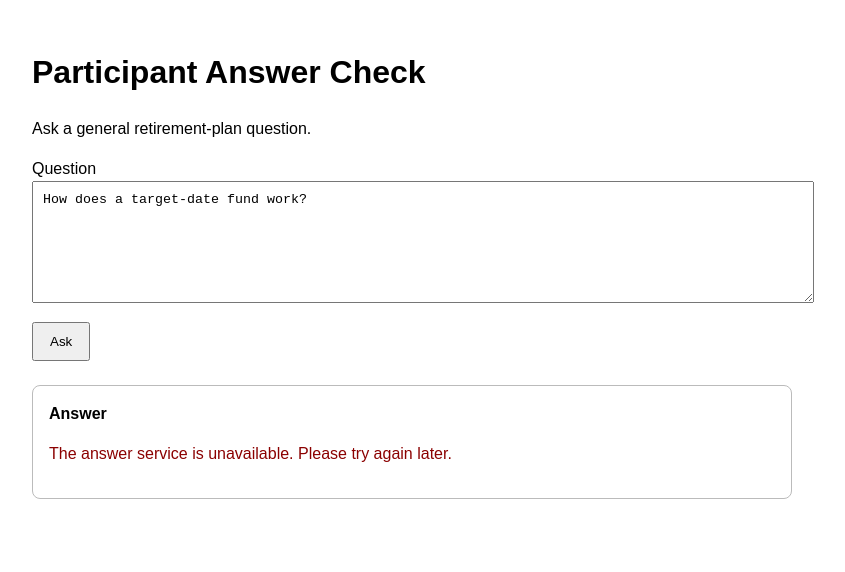
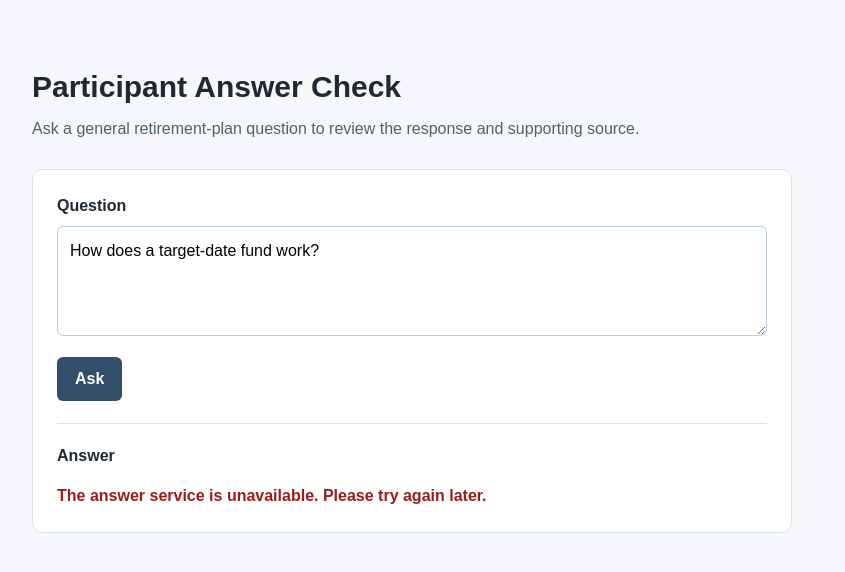
Before and after one commit to jmarihawkins/ai-assurance-playwright, a website: page public/index.html in a window 1280 px wide. Both pictures are taken after a click on the button "Ask". Shown: the whole page, without its empty margins (228-1073 px from the left). Drawn offline with Linux system fonts and the light colour scheme; no server answers.

Commit message:
finish project setup and documentation
Refine the participant page, document live and mock AI modes, update local setup instructions, and make CI use the locked dependency set with deterministic mock responses. The README now matches the actual grounding, audit, release-gate, and resilience behavior in the project.

```diff
--- a/public/index.html
+++ b/public/index.html
@@ -3,27 +3,138 @@
 <head>
   <meta charset="utf-8" />
   <meta name="viewport" content="width=device-width, initial-scale=1" />
+
   <title>Participant Answer Check</title>
+
   <style>
-    body { font-family: Arial, sans-serif; max-width: 760px; margin: 48px auto; padding: 0 20px; line-height: 1.5; }
-    textarea { width: 100%; min-height: 100px; padding: 10px; }
-    button { margin-top: 12px; padding: 10px 16px; cursor: pointer; }
-    #result { margin-top: 24px; padding: 16px; border: 1px solid #bbb; border-radius: 8px; }
-    #error { color: #8b0000; }
+    * {
+      box-sizing: border-box;
+    }
+
+    body {
+      margin: 0;
+      background: #f5f7fa;
+      color: #1f2933;
+      font-family: Arial, sans-serif;
+      line-height: 1.5;
+    }
+
+    main {
+      width: min(760px, calc(100% - 40px));
+      margin: 64px auto;
+    }
+
+    .header {
+      margin-bottom: 28px;
+    }
+
+    h1 {
+      margin: 0 0 8px;
+      font-size: 30px;
+    }
+
+    .intro {
+      margin: 0;
+      color: #52606d;
+    }
+
+    .card {
+      background: #ffffff;
+      border: 1px solid #d9e2ec;
+      border-radius: 10px;
+      padding: 24px;
+    }
+
+    label {
+      display: block;
+      margin-bottom: 8px;
+      font-weight: 600;
+    }
+
+    textarea {
+      width: 100%;
+      min-height: 110px;
+      padding: 12px;
+      border: 1px solid #bcccdc;
+      border-radius: 6px;
+      font: inherit;
+      resize: vertical;
+    }
+
+    textarea:focus {
+      outline: 2px solid #486581;
+      outline-offset: 1px;
+    }
+
+    button {
+      margin-top: 14px;
+      padding: 10px 18px;
+      border: 0;
+      border-radius: 6px;
+      background: #334e68;
+      color: #ffffff;
+      font: inherit;
+      font-weight: 600;
+      cursor: pointer;
+    }
+
+    button:hover {
+      background: #243b53;
+    }
+
+    button:disabled {
+      cursor: wait;
+      opacity: 0.7;
+    }
+
+    #result {
+      margin-top: 22px;
+      padding-top: 20px;
+      border-top: 1px solid #d9e2ec;
+    }
+
+    #answer {
+      margin-bottom: 12px;
+    }
+
+    #source {
+      margin-bottom: 0;
+      color: #52606d;
+      font-size: 14px;
+    }
+
+    #error {
+      margin-bottom: 0;
+      color: #9b1c1c;
+      font-weight: 600;
+    }
   </style>
 </head>
+
 <body>
+  <main>
+    <div class="header">
       <h1>Participant Answer Check</h1>
-  <p>Ask a general retirement-plan question.</p>
+      <p class="intro">
+        Ask a general retirement-plan question to review the response and supporting source.
+      </p>
+    </div>
+
+    <section class="card">
       <label for="question">Question</label>
+
       <textarea id="question">How does a target-date fund work?</textarea>
-  <button id="ask">Ask</button>
+
+      <button id="ask" type="button">Ask</button>
+
       <div id="result" hidden>
         <strong>Answer</strong>
         <p id="answer"></p>
         <p id="source"></p>
         <p id="error"></p>
       </div>
+    </section>
+  </main>
 
   <script>
     const button = document.querySelector('#ask');
@@ -31,12 +142,16 @@
     const answer = document.querySelector('#answer');
     const source = document.querySelector('#source');
     const error = document.querySelector('#error');
+    const question = document.querySelector('#question');
 
     button.addEventListener('click', async () => {
       result.hidden = false;
       answer.textContent = '';
       source.textContent = '';
       error.textContent = '';
+
+      button.disabled = true;
+      button.textContent = 'Checking...';
 
       try {
         const response = await fetch('/api/answer', {
@@ -45,16 +160,28 @@
             'content-type': 'application/json',
             'x-tenant-id': 'web-demo'
           },
-          body: JSON.stringify({ question: document.querySelector('#question').value })
+          body: JSON.stringify({
+            question: question.value
+          })
         });
 
-        if (!response.ok) throw new Error('The answer service is unavailable.');
+        if (!response.ok) {
+          throw new Error('The answer service is unavailable.');
+        }
 
         const data = await response.json();
+
         answer.textContent = data.answer;
-        source.textContent = data.sourceIds.length ? `Source: ${data.sourceIds.join(', ')}` : 'Source: not required for this response';
+
+        source.textContent = data.sourceIds.length
+          ? `Source: ${data.sourceIds.join(', ')}`
+          : 'Source: not required for this response';
       } catch {
-        error.textContent = 'The answer service is unavailable. Please try again later.';
+        error.textContent =
+          'The answer service is unavailable. Please try again later.';
+      } finally {
+        button.disabled = false;
+        button.textContent = 'Ask';
       }
     });
   </script>
```
Also changed, not shown: requirements.txt (+8 -1 lines), .github/workflows/playwright.yml, README.md, 1 other file. Lines whose indentation alone changed are shown as unchanged.
